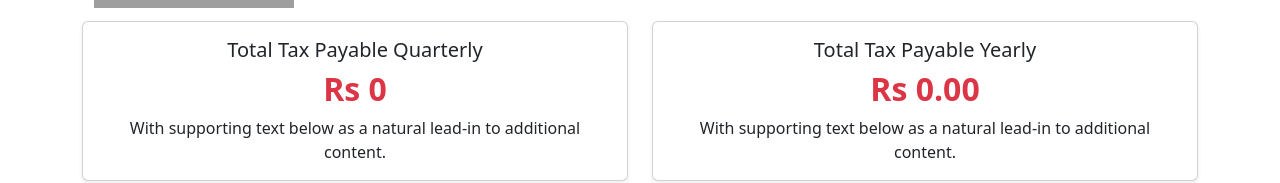
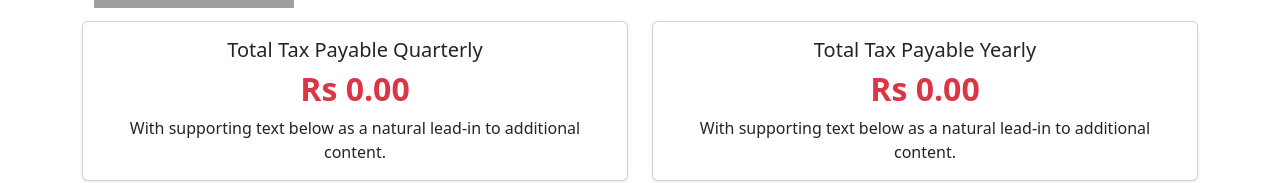
Before and after one commit to moshinsimplebooks/taxcal, a React (Vite) app: page /income/employee in a window 1280 px wide. Shown: the part 155-338 px from the top of the page. Built offline with nearby package versions, Linux system fonts and the light colour scheme; grey boxes are pictures that could not be loaded.

Commit message:
quartFloated

```diff
--- a/src/components/TotalTax/TaxTotal.jsx
+++ b/src/components/TotalTax/TaxTotal.jsx
@@ -16,7 +16,7 @@ export default function TaxTotal() {
     };
 
     const totalTax = calculateTotalAmount();
-    const totalQuart = totalTax * 4
+    const totalQuart = parseFloat(totalTax / 4).toFixed(2)
     return (
         <div className="row">
             <div className="col-sm-6 mb-3 mb-sm-0">
```
